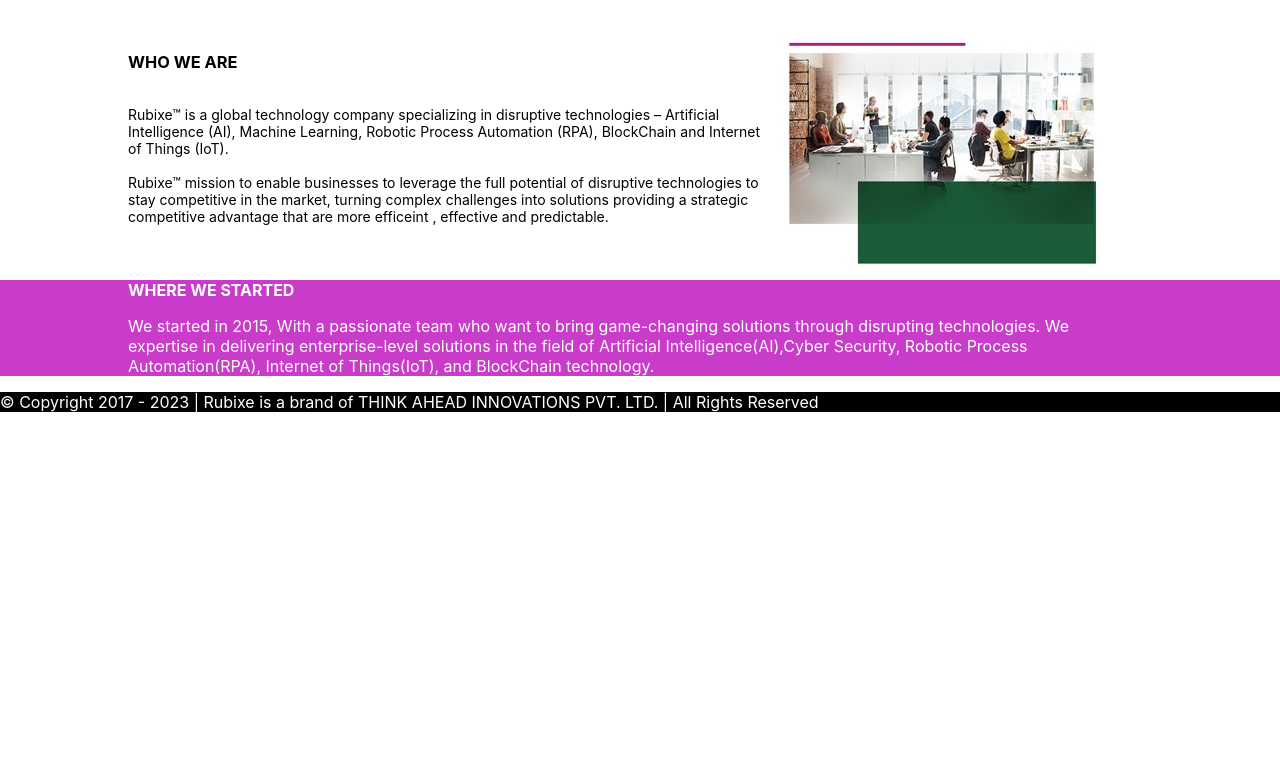
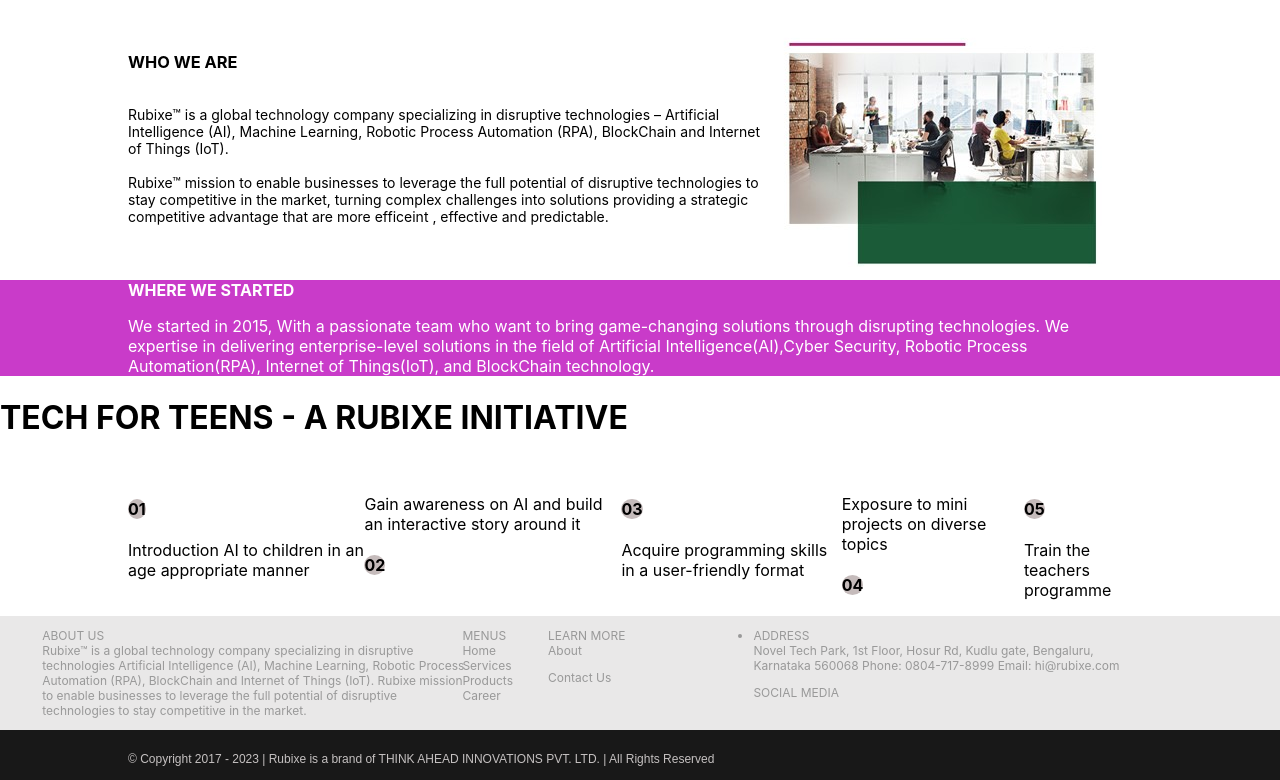
Before and after one commit to faiza-ahmad/Rebixe, a React (Create React App) app in the folder rebixe/: page / in a window 1280 px wide. Shown: the part 671-1451 px from the top of the page. Before the commit the page ends 1083 px from the top, so only its background shows below. Built offline with nearby package versions, Linux system fonts and the light colour scheme.

Commit message:
procccess

```diff
--- a/rebixe/public/index.html
+++ b/rebixe/public/index.html
@@ -2,7 +2,7 @@
 <html lang="en">
   <head>
     <meta charset="utf-8" />
-    <link rel="icon" href="%PUBLIC_URL%/Icon.png" />
+    <link rel="icon" href="%PUBLIC_URL%/icons.png" />
     <meta name="viewport" content="width=device-width, initial-scale=1" />
     <meta name="theme-color" content="#000000" />
     <meta
--- a/rebixe/src/App.css
+++ b/rebixe/src/App.css
@@ -1,4 +1,11 @@
 footer{
-    background-color: black;
+    background-color: rgb(24, 24, 24);
     color: white;
 }
+footer p{
+    margin-left: 10%;
+    margin-right: 10%;
+}
+*{
+    scroll-behavior: smooth;
+}
--- a/rebixe/src/App.js
+++ b/rebixe/src/App.js
@@ -1,6 +1,8 @@
-
 import './App.css';
 import Body from './Components/Body';
+import Cards from './Components/Cards';
+import Footer from './Components/Footer';
+import From from './Components/Form';
 import Header from './Components/Header';
 
 function App() {
@@ -8,9 +10,9 @@
     <div className="App">
     <Header/>
     <Body/>
-    <footer>
-                © Copyright 2017 - 2023 | Rubixe is a brand of THINK AHEAD INNOVATIONS PVT. LTD. | All Rights Reserved
-    </footer>
+    <Cards/>
+    <From/>
+    <Footer/>
     </div>
   );
 }
--- /dev/null
+++ b/rebixe/src/Components/Cards.js
@@ -0,0 +1,35 @@
+function Cards() {
+    return (
+        <>
+        <div className="card">
+            <h1>TECH FOR TEENS - A RUBIXE INITIATIVE</h1><br/>
+            <div className="cards">
+            <div className="c1">
+            <h4>01</h4>
+            <p> Introduction AI to children in an age appropriate manner </p>
+            </div>
+            <div className="c2">
+              <p>  Gain awareness on AI and build an interactive story around it </p>
+              <h4>02</h4>
+            </div>
+            <div className="c3">
+            <h4>03</h4>
+            <p>  Acquire programming skills in a user-friendly format</p>
+            </div>
+            <div className="c4">
+                <p>Exposure to mini projects on diverse topics</p>
+                <h4>04</h4>
+            </div>
+            <div className="c5">
+            <h4>05</h4>
+                <p>
+                    Train the teachers programme
+                </p>
+            </div>
+            </div>
+        </div>
+        </>
+     );
+}
+
+export default Cards;
--- a/rebixe/src/Components/Component.css
+++ b/rebixe/src/Components/Component.css
@@ -7,6 +7,8 @@
   display: flex;
   margin-top: 0;
   top: 0;
+  cursor: pointer;
+  justify-content: space-around;
 }
 .navbar .list ul{
     align-items: right;
@@ -48,9 +50,58 @@
     background-color: rgb(201, 59, 201);
     color: white;
     font-size: 14px;
-    width: 100vw;
  }
  .purple .text{
     width: 63rem;
     font-size: 16px;
  }
+
+
+  /*  cards css */
+   .cards{
+      display: flex;
+      margin-left: 10%;
+      margin-right: 10%;
+   }
+   .card h4{
+      background-color: rgb(197, 187, 187);
+      width: fit-content;
+      height: fit-content;
+      border-radius: 50%;
+      box-shadow: black;
+   }
+
+ /* footer  */
+ .foot {
+    padding-top: 0.75%;
+    height: 5vh;
+    font-size: 12px;
+    font-family: Arial, Helvetica, sans-serif;
+    color: rgb(197, 193, 193);
+ }
+ .about{
+    opacity: 0.8;
+    display: flex;
+    background-color: rgb(228, 227, 227);
+    color: grey;
+    font-size: 0.75rem;
+ }
+  .about .p1 .para{
+   width: 33vw;
+   margin-left: 10%;
+   margin-right: 10%;
+ }
+ .about .list , .learn , .address{
+    display: block;
+ }
+ .about .list ul li{
+    list-style: none;
+ }
+ .about .list{
+    margin-right: 35px;
+ }
+ .about .address{
+    width: 30vw;
+    display: list-item;
+    margin-left: 10%;
+ }
--- /dev/null
+++ b/rebixe/src/Components/Footer.js
@@ -0,0 +1,45 @@
+import './Component.css';
+function Footer() {
+    return ( <>
+    <div className="about">
+    <div className="p1">
+      <p className="para">
+          ABOUT US<br/>
+          Rubixe™ is a global technology company specializing in disruptive technologies
+          Artificial Intelligence (AI), Machine Learning, Robotic Process Automation (RPA),
+          BlockChain and Internet of Things (IoT). Rubixe mission to enable businesses to
+          leverage the full potential of disruptive technologies to stay competitive in
+          the market.
+      </p></div>
+      <div className="list">
+
+     <ul>
+      MENUS
+      <li>Home</li>
+      <li>Services</li>
+      <li> Products</li>
+      <li> Career</li>
+      </ul>
+      </div>
+      <div className="learn">
+
+     <p>LEARN MORE<br/>
+     About </p>
+     <p> Contact Us</p>
+      </div>
+      <div className="address">
+      <p>
+       ADDRESS <br/>
+      Novel Tech Park, 1st Floor, Hosur Rd, Kudlu gate, Bengaluru, Karnataka 560068
+      Phone: 0804-717-8999
+      Email: hi@rubixe.com</p>
+      SOCIAL MEDIA
+      </div>
+    </div>
+    <footer className="foot">
+              <p>  © Copyright 2017 - 2023 |  Rubixe  is  a  brand  of  THINK AHEAD INNOVATIONS PVT. LTD. | All Rights Reserved
+      </p> </footer>
+    </> );
+}
+
+export default Footer;
--- /dev/null
+++ b/rebixe/src/Components/Form.js
@@ -0,0 +1,7 @@
+function From() {
+    return ( <>
+
+    </> );
+}
+
+export default From;
--- a/rebixe/src/Components/Header.js
+++ b/rebixe/src/Components/Header.js
@@ -12,7 +12,7 @@
                 <li>HOME</li>
                 <li>SERVICES</li>
                 <li>PRODUCT</li>
-                <li>AI INTERSHIP</li>
+                <li>AI INTERNSHIP</li>
                 <li>CAREER</li>
                 <li>BLOG</li>
                 <li>ABOUT</li>
```
Also changed, not shown: rebixe/public/Icon.png (deleted), rebixe/public/icons.png (added).
